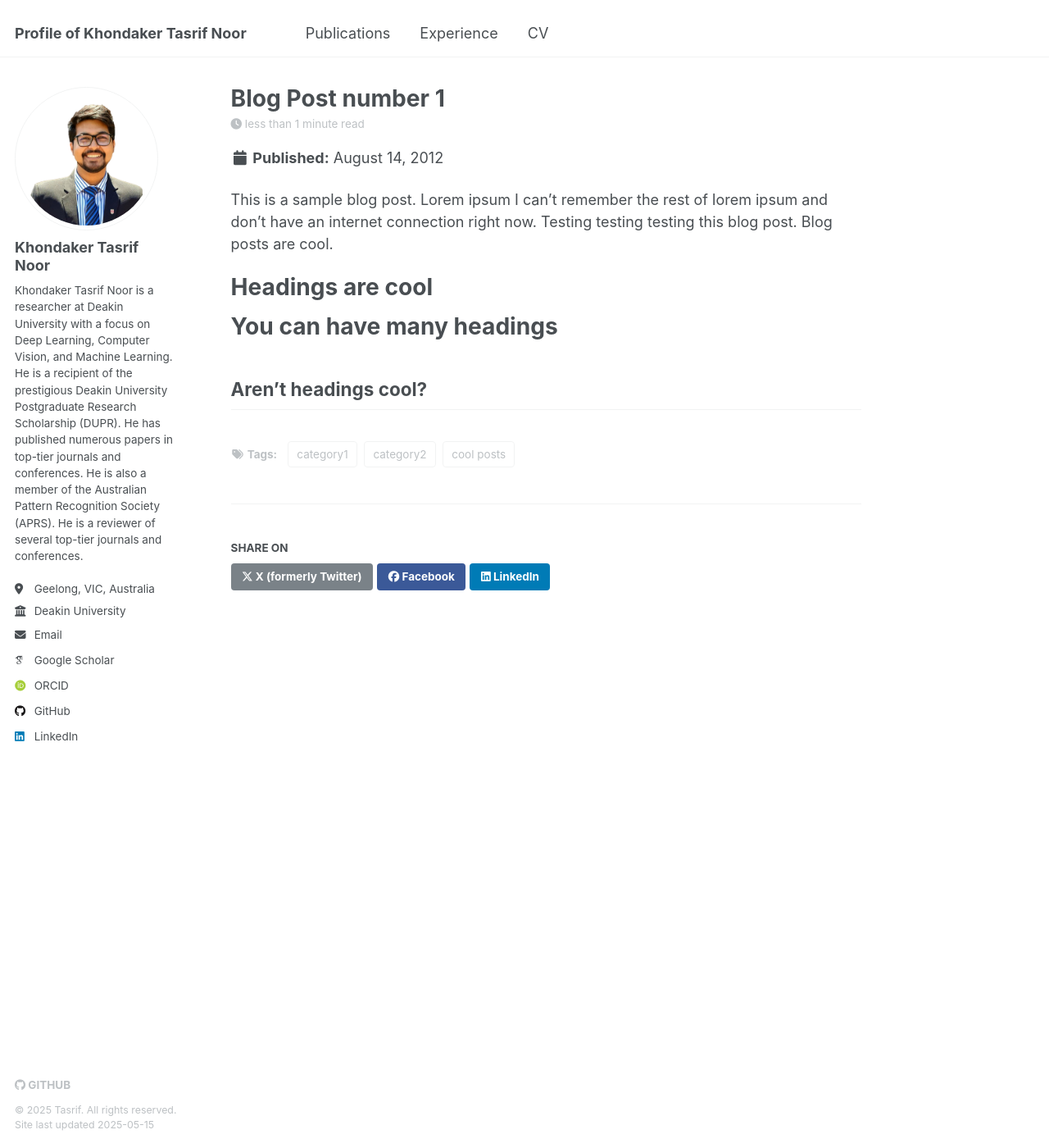
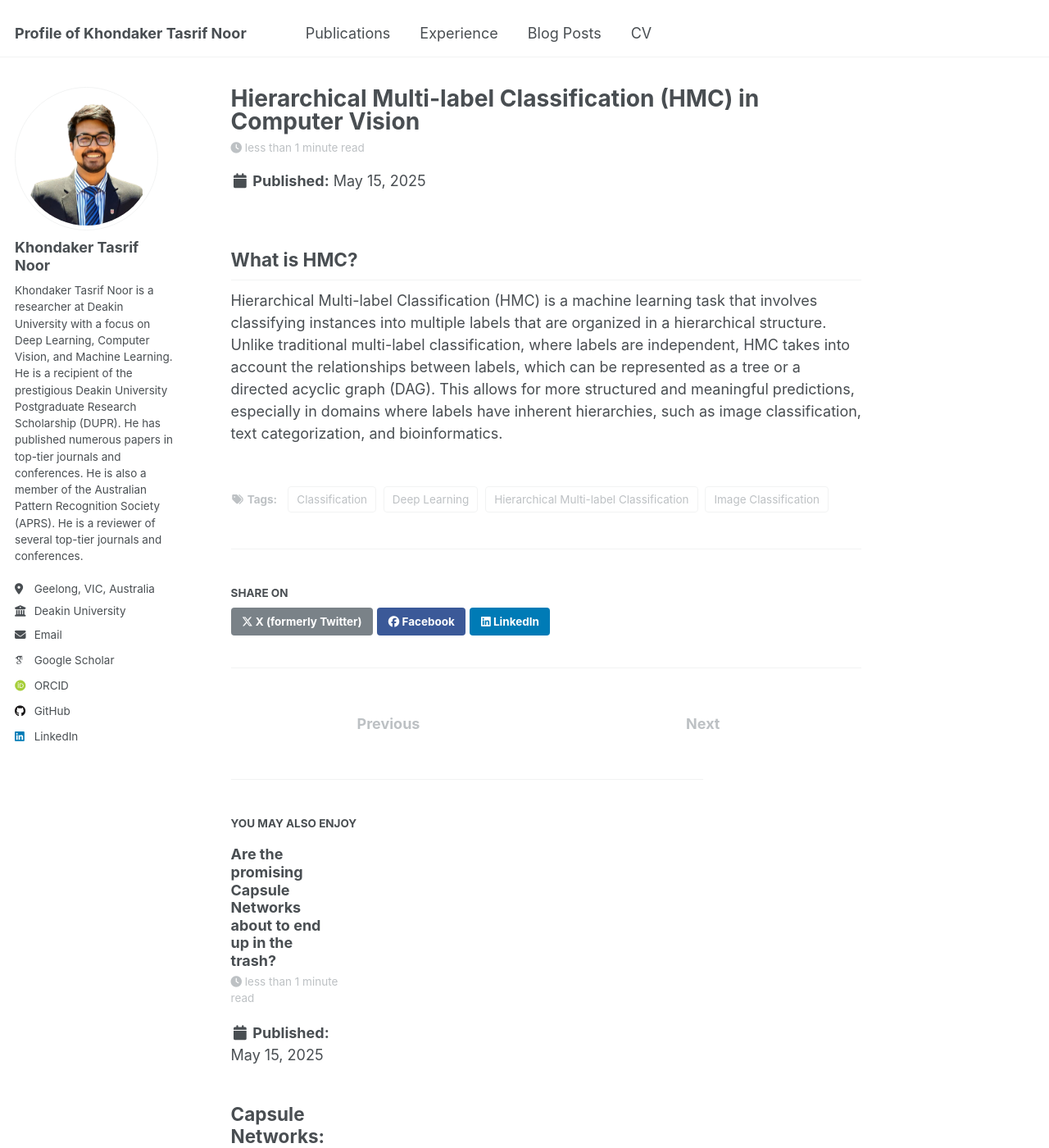
Before and after one commit to ktnoor/ktnoor.github.io, a Jekyll site: the page built from _posts/2012-08-14-blog-post-1.md, in a window 1280 px wide and 1400 px high. Shown: the whole window at 82% size. Built offline with Jekyll 4.4.1, drawn with Linux system fonts in a browser that asks for light colours; some web fonts are replaced.

Commit message:
Included Blog Posts

```diff
--- a/_data/navigation.yml
+++ b/_data/navigation.yml
@@ -11,6 +11,9 @@ main:
   - title: "Experience"
     url: /experience/
 
+  - title: "Blog Posts"
+    url: /year-archive/
+
   - title: "CV"
     url: /cv/
 
@@ -20,8 +23,6 @@ main:
   # - title: "Portfolio"
   #   url: /portfolio/
 
-  # - title: "Blog Posts"
-  #   url: /year-archive/
 
   # - title: "Guide"
   #   url: /markdown/
--- a/_posts/2012-08-14-blog-post-1.md
+++ b/_posts/2012-08-14-blog-post-1.md
@@ -1,20 +1,14 @@
 ---
-title: 'Blog Post number 1'
-date: 2012-08-14
-permalink: /posts/2012/08/blog-post-1/
+title: 'Hierarchical Multi-label Classification (HMC) in Computer Vision'
+date: 2025-05-15
+permalink: /posts/2025/05/HMC/
 tags:
-  - cool posts
-  - category1
-  - category2
+  - Hierarchical Multi-label Classification
+  - Image Classification
+  - Deep Learning
+  - Classification
+
 ---
 
-This is a sample blog post. Lorem ipsum I can't remember the rest of lorem ipsum and don't have an internet connection right now. Testing testing testing this blog post. Blog posts are cool.
-
-Headings are cool
-======
-
-You can have many headings
-======
-
-Aren't headings cool?
-------
+## What is HMC?
+Hierarchical Multi-label Classification (HMC) is a machine learning task that involves classifying instances into multiple labels that are organized in a hierarchical structure. Unlike traditional multi-label classification, where labels are independent, HMC takes into account the relationships between labels, which can be represented as a tree or a directed acyclic graph (DAG). This allows for more structured and meaningful predictions, especially in domains where labels have inherent hierarchies, such as image classification, text categorization, and bioinformatics.
--- /dev/null
+++ b/_posts/2025-05-15-CapsNet.md
@@ -0,0 +1,14 @@
+---
+title: 'Are the promising Capsule Networks about to end up in the trash?'
+date: 2025-05-15
+permalink: /posts/2025/05/CapsNet-End/
+tags:
+  - Hierarchical Multi-label Classification
+  - Image Classification
+  - Deep Learning
+  - Classification
+
+---
+
+## Capsule Networks:
+What are they?
```
Also changed, not shown: _pages/about.md (+21 -0 lines), _teaching/2015-spring-teaching-3.md (added, +19 -0 lines), images/Picture-knoor.ico (added), 2 other files.
